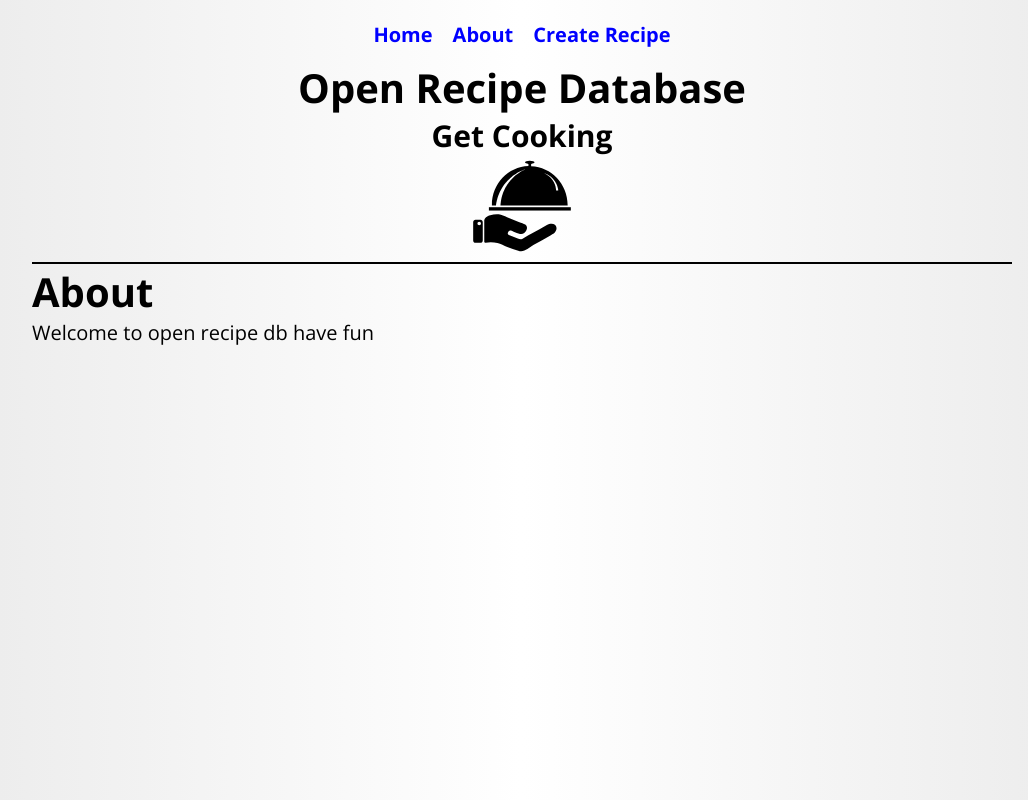
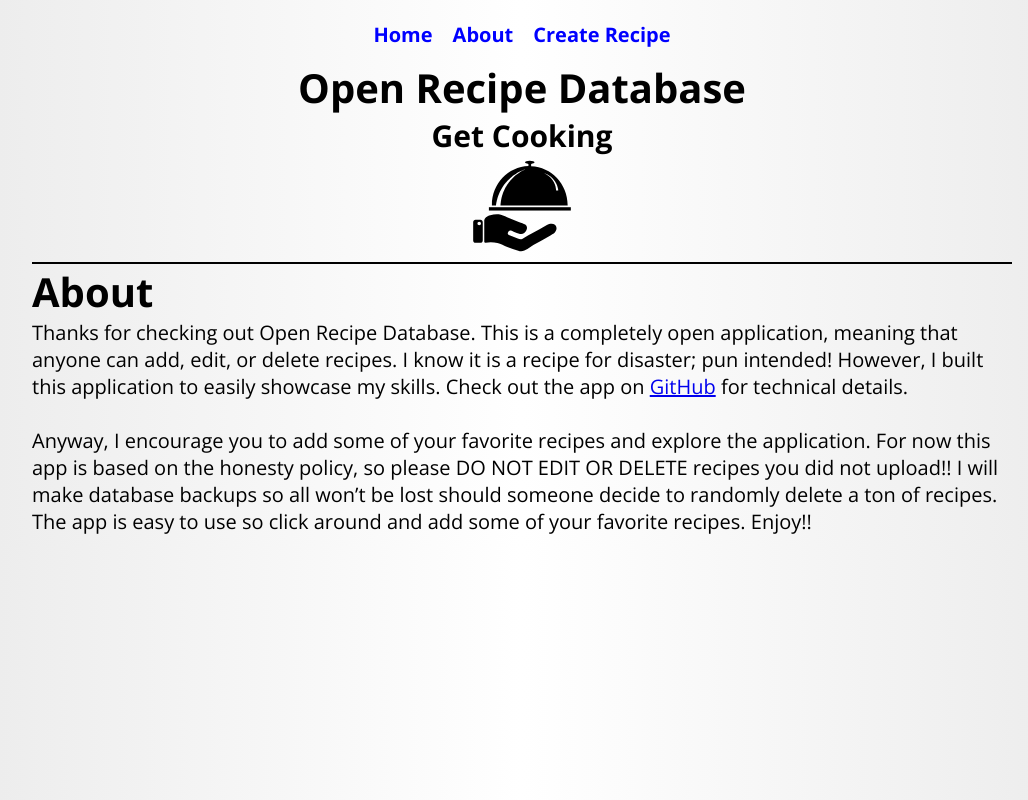
Before and after one commit to ARogala/open-recipe-db, a React (Create React App) app in the folder client/: page /about in a window 1280 px wide. Shown: the whole page, without its empty margins (118-1146 px from the left). Built offline with nearby package versions, Linux system fonts and the light colour scheme.

Commit message:
add some text to the about page

```diff
--- a/client/src/components/About.js
+++ b/client/src/components/About.js
@@ -4,7 +4,18 @@ const About = () => {
 	return (
 		<div>
 			<h1>About</h1>
-			<p>Welcome to open recipe db have fun</p>
+			<p>
+				Thanks for checking out Open Recipe Database. This is a completely open application, meaning that anyone
+				can add, edit, or delete recipes. I know it is a recipe for disaster; pun intended! However, I built
+				this application to easily showcase my skills. Check out the app on{' '}
+				<a href="https://github.com/ARogala/open-recipe-db">GitHub</a> for technical details.
+			</p><br/>
+			<p>
+				Anyway, I encourage you to add some of your favorite recipes and explore the application. For now this
+				app is based on the honesty policy, so please DO NOT EDIT OR DELETE recipes you did not upload!! I will
+				make database backups so all won’t be lost should someone decide to randomly delete a ton of recipes.
+				The app is easy to use so click around and add some of your favorite recipes. Enjoy!!
+			</p>
 		</div>
 	);
 };
```
